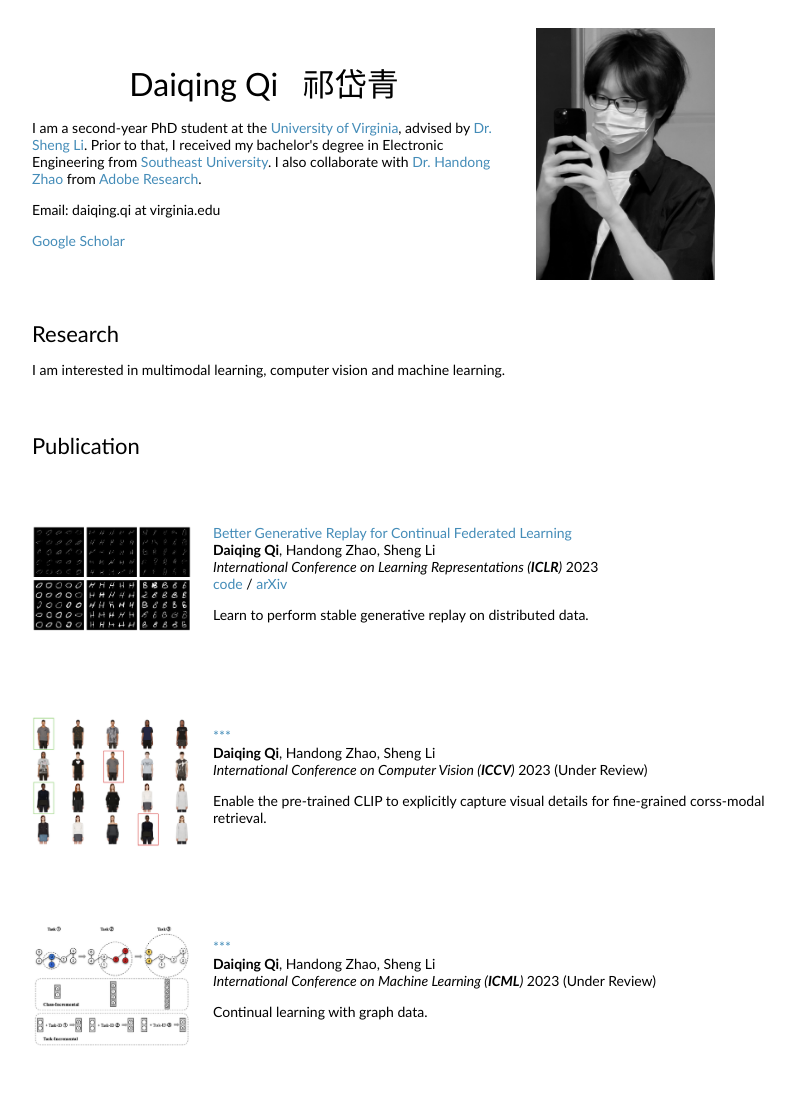
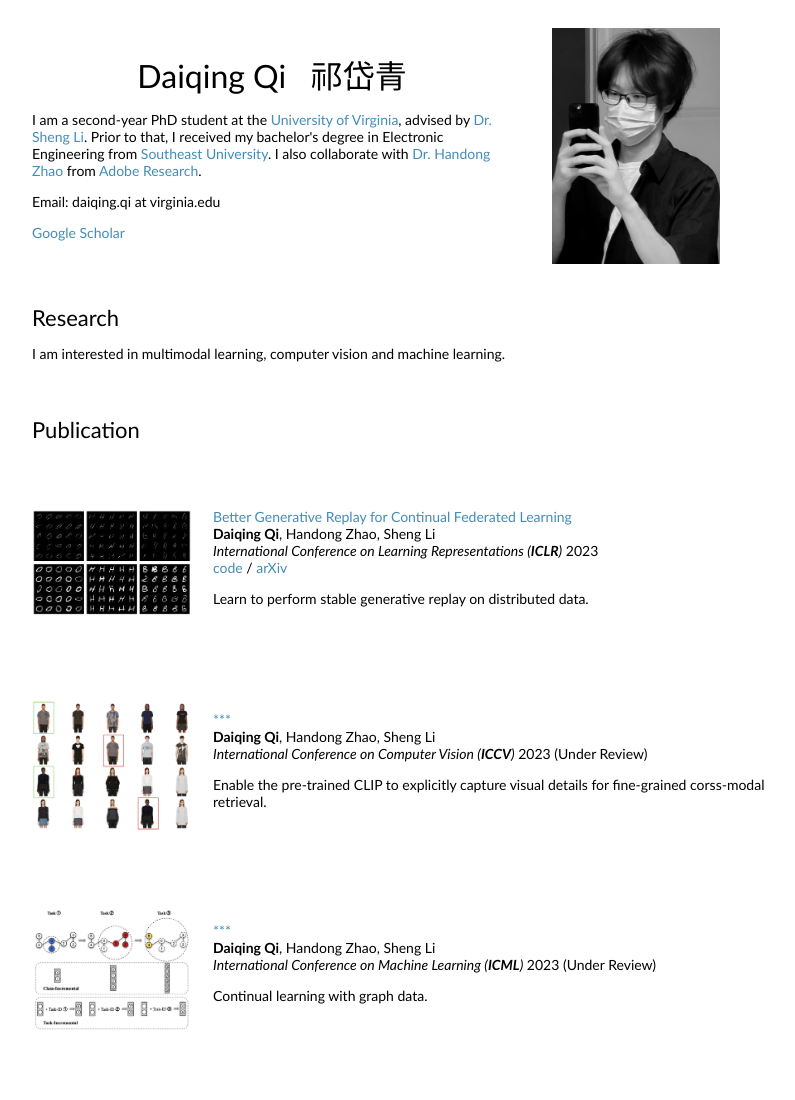
Before and after one commit to daiqing-qi/daiqing-qi.github.io, a plain HTML site: page index.html in a window 1280 px wide. Shown: the top 1100 px of the page, without its empty margins (228-1023 px from the left). Drawn offline with Linux system fonts and the light colour scheme.

Commit message:
Add files via upload

```diff
--- a/index.html
+++ b/index.html
@@ -16,8 +16,8 @@
       <td style="padding:0px">
         <table style="width:100%;border:0px;border-spacing:0px;border-collapse:separate;margin-right:auto;margin-left:auto;"><tbody>
           <tr style="padding:0px">
-            <td style="padding:2.5%;width:63%;vertical-align:middle">
-              <p style="text-align:center">
+            <td style="padding:2.5%;width:65%;vertical-align:middle">
+              <p style="text-align:center;" >
                 <name>Daiqing Qi &nbsp; 祁岱青</name>
               </p>
                <p>I am a second-year PhD student at the <a href="https://www.virginia.edu/">University of Virginia</a>, advised by <a href="http://sheng-li.org/">Dr. Sheng Li</a>. Prior to that, I received my bachelor's degree in Electronic Engineering from <a href="https://www.seu.edu.cn/english/">Southeast University</a>. I also collaborate with <a href="https://research.adobe.com/person/handong-zhao/">Dr. Handong Zhao</a> from <a href="https://research.adobe.com/">Adobe Research</a>.
@@ -31,7 +31,7 @@
               </p>
 
             </td>
-            <td style="padding:2.5%;width:40%;max-width:40%;vertical-align:middle">
+            <td style="padding:2.5%;width:40%;max-width:90%;vertical-align:middle">
               <a href="images/photo_bw_.png"><img align="top" style="width:70%;max-width:90%" alt="profile photo" src="images/photo_bw.png" class="hoverZoomLink"></a>
             </td>
           </tr>
```
